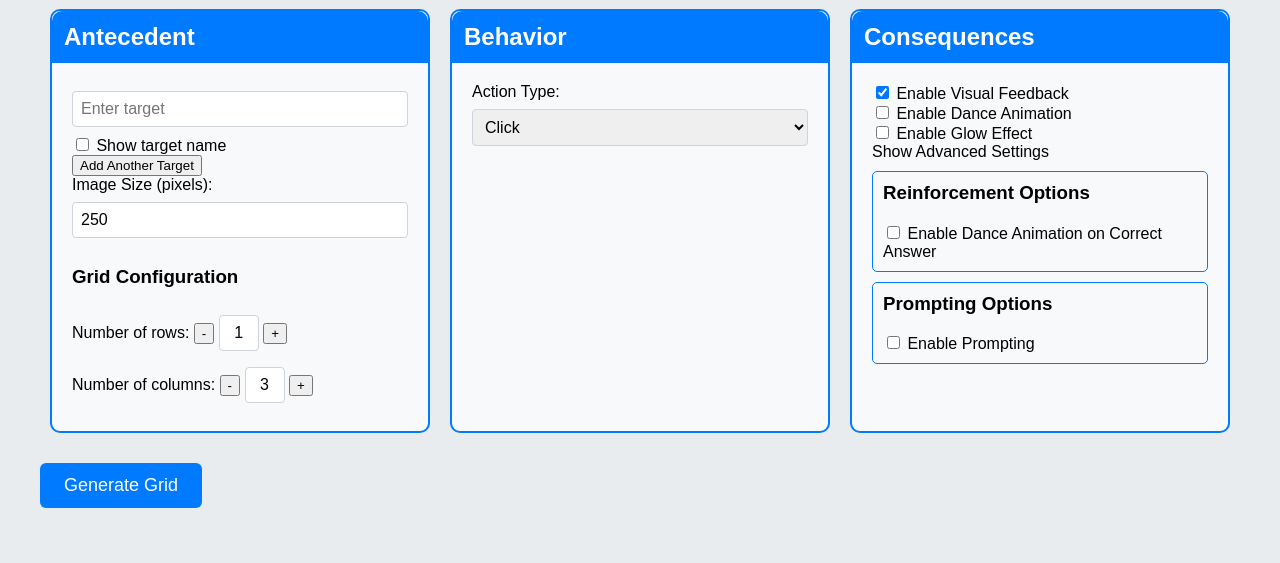
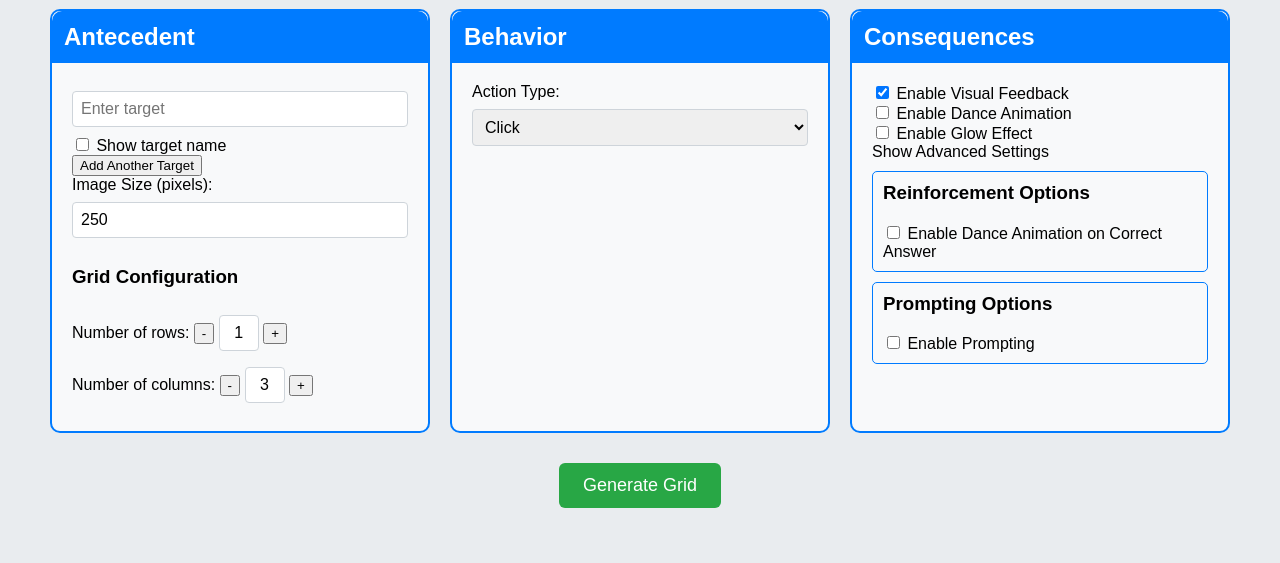
Before and after one commit to shonguy/array-builder, a Flask app: page / in a window 1280 px wide. Shown: the part 21-584 px from the top of the page. Run offline with Flask 3, Linux system fonts and the light colour scheme.

Commit message:
generate grid button, now green

```diff
--- a/field-tool/application/static/css/styles.css
+++ b/field-tool/application/static/css/styles.css
@@ -54,7 +54,7 @@ input[type="text"]:focus, input[type="number"]:focus, select:focus {
     box-shadow: 0 0 5px rgba(0, 123, 255, 0.5);
 }
 
-input[type="submit"] {
+input[type="submit"]:not(.generate-grid-btn) {
     font-size: 18px;
     padding: 12px 24px;
     margin-top: 20px;
@@ -66,7 +66,7 @@ input[type="submit"] {
     transition: background-color 0.3s, transform 0.2s;
 }
 
-input[type="submit"]:hover {
+input[type="submit"]:not(.generate-grid-btn):hover {
     background-color: #0056b3;
     transform: translateY(-2px);
 }
@@ -299,3 +299,24 @@ input[type=number]::-webkit-outer-spin-button {
 input[type=number] {
     -moz-appearance: textfield;
 }
+
+/* Generate Grid Button */
+input[type="submit"].generate-grid-btn {
+    font-size: 18px;
+    padding: 12px 24px;
+    margin-top: 20px;
+    cursor: pointer;
+    background-color: #28a745;  /* Bootstrap's green color */
+    color: white;
+    border: none;
+    border-radius: 6px;
+    transition: background-color 0.3s, transform 0.2s;
+    display: block;
+    margin-left: auto;
+    margin-right: auto;
+}
+
+input[type="submit"].generate-grid-btn:hover {
+    background-color: #218838;  /* Darker green on hover */
+    transform: translateY(-2px);
+}
--- a/field-tool/application/templates/config.html
+++ b/field-tool/application/templates/config.html
@@ -127,7 +127,7 @@
             <input type="hidden" id="antecedent_data" name="antecedent_data" value="[]">
             <input type="hidden" id="behavior_data" name="behavior_data" value="{}">
             <input type="hidden" id="consequence_data" name="consequence_data" value="{}">
-            <input type="submit" value="Generate Grid">
+            <input type="submit" value="Generate Grid" class="generate-grid-btn">
         </form>
     </div>
     <script>
```
